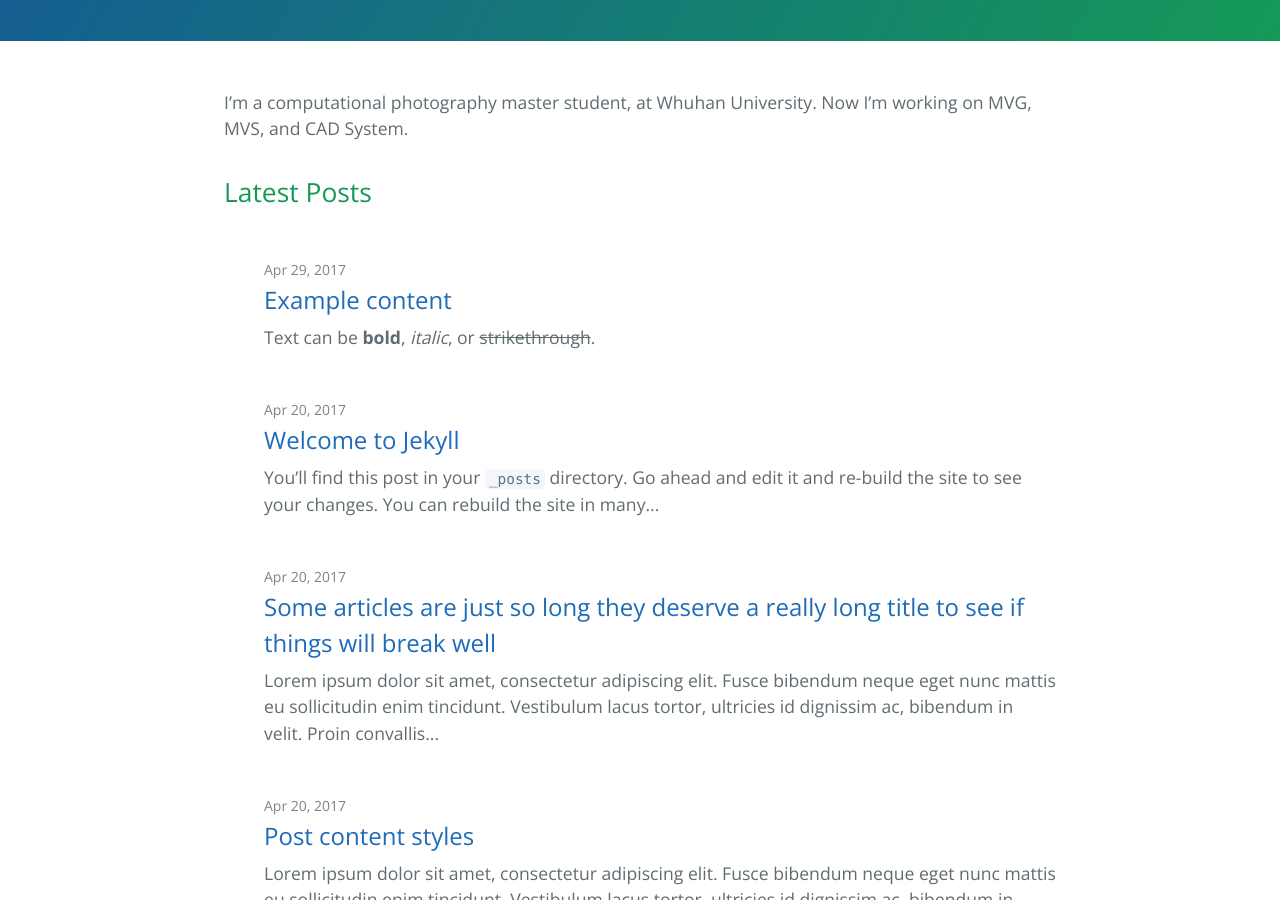
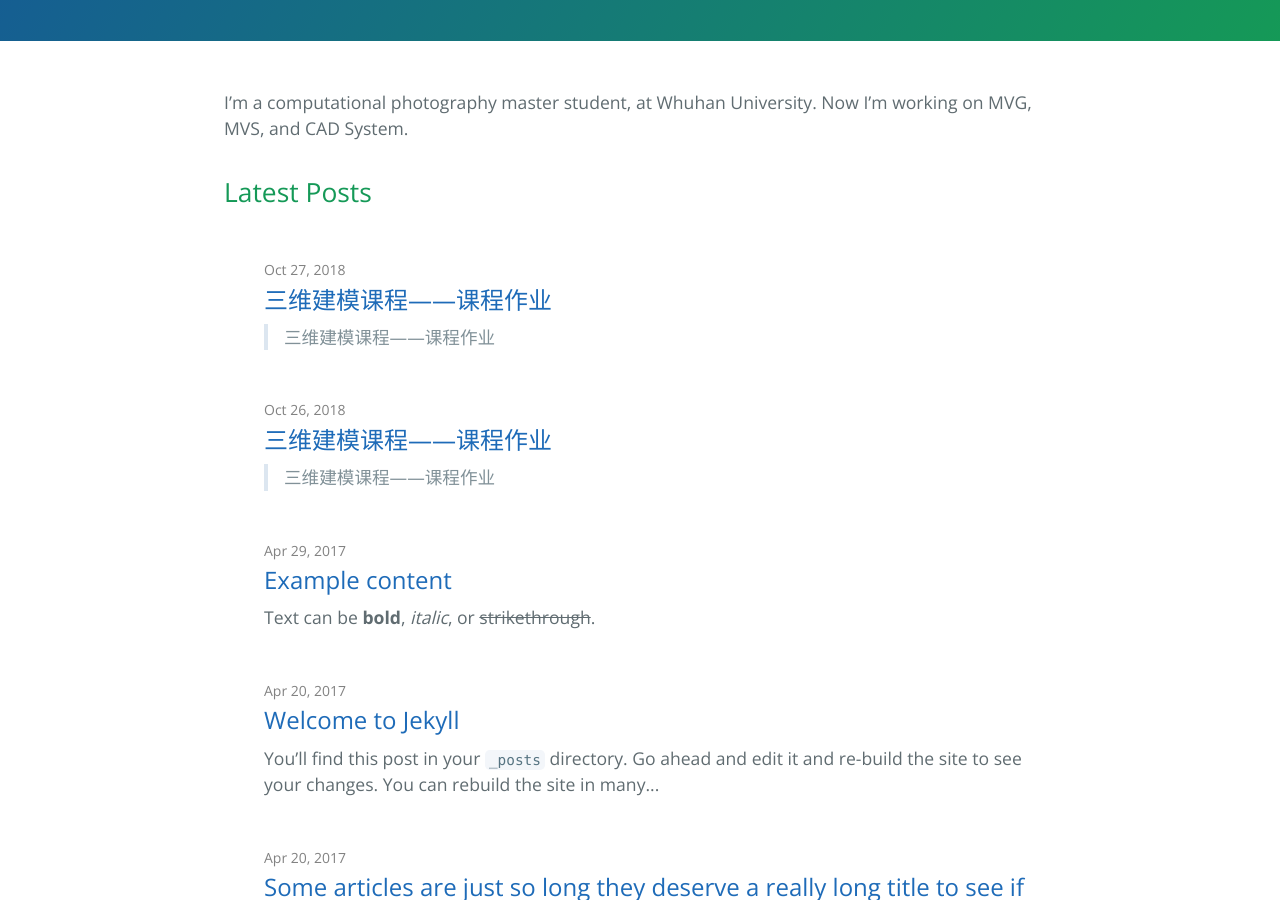
Before and after one commit to FishHe/FishHe.GitHub.IO, a Jekyll site: the page built from index.md, in a window 1280 px wide and 900 px high, scrolled down 332 px. Built offline with Jekyll 4.4.1, drawn with Linux system fonts in a browser that asks for light colours; part of the change alters nothing that is shown.

Commit message:
20181026

```diff
--- a/_posts/ComputationalPhotography/Multi View Depth Estimation.md
+++ b/_posts/2018-10-27-Multi View Depth Estimation.md
@@ -1,3 +1,8 @@
+---
+layout: post
+title: 三维建模课程——课程作业
+---
+
 > 三维建模课程——课程作业
 
 **目录**
--- /dev/null
+++ b/_posts/ComputationalPhotography/2018-10-26-Multi View Depth Estimation.md
@@ -0,0 +1,581 @@
+---
+layout: post
+title: 三维建模课程——课程作业
+---
+
+> 三维建模课程——课程作业
+
+**目录**
+
+<!-- TOC depthFrom:1 depthTo:6 withLinks:1 updateOnSave:1 orderedList:0 -->
+
+- [三维建模课程读书报告<br>基于像素级视点选择的多视深度估计](#三维建模课程读书报告br基于像素级视点选择的多视深度估计)
+	- [多视立体与多视几何](#多视立体与多视几何)
+	- [深度图重建](#深度图重建)
+	- [像素级视点选择与深度估计](#像素级视点选择与深度估计)
+		- [图模型](#图模型)
+		- [变分推断](#变分推断)
+			- [优化](#优化)
+			- [总结](#总结)
+		- [更新策略](#更新策略)
+		- [实验结果](#实验结果)
+	- [读书报告结论](#读书报告结论)
+- [利用 Smart3D 软件进行3D建模](#利用-smart3d-软件进行3d建模)
+	- [测试数据集](#测试数据集)
+	- [处理结果](#处理结果)
+		- [飞行轨迹](#飞行轨迹)
+		- [模型视图](#模型视图)
+			- [模型视图1](#模型视图1)
+			- [模型视图2](#模型视图2)
+- [参考文献](#参考文献)
+
+<!-- /TOC -->
+
+# 三维建模课程读书报告<br>基于像素级视点选择的多视深度估计
+
+这篇读书报告先介绍一些立体视觉系统，从中选出效果最好的开源系统————**COLMAP**，分析其深度估计算法（核心算法）。
+
+
+**概念**
+
+> **多视深度估计（MVDE）**
+利用一族具有重叠度的影像来建立像素的深度信息。许多应用都需要高质量的深度图：**三维密集重建**、**分类与识别**、**基于影像的渲染**。本文介绍MVDE中在视点选择方面的进展。
+
+> **MVS(Multi View Stereo)** 多视立体，主要指从影像恢复立体模型的方法，包括**影像选择**、**深度图重建**、**点云生成**和**格网生成**。
+
+> **MVG(Multi View Geomery)** 多视几何学，主要论述多视影像、像素（二维）、体素（三维）间的**几何关系**。
+
+> **SfM(Structure from Motion)** 从运动到结构，主要指从影像恢复**位姿**的方法。
+
+> **参考影像(Reference Image)** 用来创建深度图的影像，它的视点就是深度图的视点。
+
+> **源影像(Source Image)** 也称次级影像（Secondary Image），一张参考影像至少需要一张匹配的源影像来完成深度估计。
+
+## 多视立体与多视几何
+
+> 多视深度估计只是MVS系统中的一个中间步骤，这里先介绍行业知名的MVS系统。
+
+在MVS系统中，通常先估计所有视点的深度图，然后将深度图融合成点云，一些知名的开源MVS系统如下表：
+
+| Project |  Language | License |
+| ---  | --- | --- |
+[GPUIma + fusibile](https://github.com/kysucix) | C++ CUDA | GNU General Public License - contamination|
+[HPMVS](https://github.com/alexlocher/hpmvs) | C++ | GNU General Public License - contamination|
+|[MICMAC](http://logiciels.ign.fr/?Micmac) | C++ | CeCILL-B |
+[MVE](https://github.com/simonfuhrmann/mve) | C++ | BSD 3-Clause license + parts under the GPL 3 license|
+[OpenMVS](https://github.com/cdcseacave/openMVS/) | C++  (CUDA optional) | AGPL3|
+[PMVS](https://github.com/pmoulon/CMVS-PMVS) | C++ CUDA | GNU General Public License - contamination|
+[SMVS Shading-aware Multi-view Stereo](https://github.com/flanggut/smvs) | C++ | BSD-3-Clause license |
+|[Colmap](https://github.com/colmap/colmap) | C++ | GNU General Public License - contamination|
+
+一些代表性软件：
+
+|项目|版权|点云密度|速度|
+| --------- | -------- | ------------------------------ | ------------------------------ |
+| SURE      | 闭源免费 | &star;&star;                   | &star;&star;&star;&star;       |
+| MicMac    | 开源免费 | &star;&star;&star;&star;&star; | &star;&star;                   |
+| PMVS      | 开源免费 | &star;                         | &star;                         |
+| PhotoScan | 商业收费 | &star;&star;&star;&star;       | &star;&star;&star;&star;       |
+| COLMAP    | 开源免费 | &star;&star;&star;&star;&star; | &star;&star;&star;&star;&star; |
+
+应当特别说明的是：
+
+* **MICMAC**是一套内容丰富的工具集，可操作性强，但建立较好的模型，需要较强的专业知识和一定的软件使用技巧。它的密集匹配过程利用了GPU进行加速，但实测时，加速效果不明显。
+* **PhotoScan**作为商业软件，稳定性强，操作简单，产生的点云丰富，速度快。
+* **PMVS**是极不成熟的开源库，性能优化较差，但从点云密度上讲，不能说PMVS效果差，更可能是参数设置问题。
+
+![](assets/markdown-img-paste-20181016171808123.png)
+
+![](assets/markdown-img-paste-20181016171832788.png)
+
+上面的测试结果引用自文献[1]。**COLMAP**的效果与速度表现都非常优秀，但文献[1]发表时，COLMAP还未问世。在这些MVS系统中，都包括深度图重建这一过程，这是产生密集点云所必须的。在整个密集点云产生流程中，深度图重建算法在系统中的地位至关重，它最困难且最耗时。MVS系统需要为深度图重建提供一些必要的前处理流程，在进行深度重建以前，应有以下数据：
+
+* 去畸变的影像
+* 每张影像的姿态
+* 相机的绝对位置或相对位置
+* 焦距或内参数矩阵
+
+这些数据均可由SfM过程产生，SfM所运用的MVG可参考文献[2]，这里总结了常用的SfM库，（较完整的MVS库也包含了SfM模块）：
+
+| Project |  Language | License |
+| ---  | --- | --- |
+|[Bundler](https://github.com/snavely/bundler_sfm) | C++ | GNU General Public License - contamination|
+|[Colmap](https://github.com/colmap/colmap) | C++ | GNU General Public License - contamination|
+|[MAP-Tk](https://github.com/Kitware/maptk) | C++ | BSD 3-Clause license - Permissive |
+|[MicMac](https://github.com/micmacIGN) | C++ | CeCILL-B |
+|[MVE](https://github.com/simonfuhrmann/mve) | C++ | BSD 3-Clause license + parts under the GPL 3 license|
+|[OpenMVG](https://github.com/openMVG/openMVG) | C++ |  MPL2 - Permissive|
+|[OpenSfM](https://github.com/mapillary/OpenSfM/) |  Python | Simplified BSD license - Permissive|
+|[TheiaSfM](https://github.com/sweeneychris/TheiaSfM) | C++ |   New BSD license - Permissive|
+
+
+## 深度图重建
+
+
+![](assets/markdown-img-paste-20181017111604492.png)
+
+深度图是一种简单的表示3D曲面的方法，它的数据结构是2D影像而不是3D曲面。为了创建一张深度图，需要一张**参考影像**以及至少一张**源影像**，在他们之间形成配对，并通过三角测量来获得像素的深度。当前，有两大类深度图重建的方法：
+
+* **逐像素** 为每一个像素都计算其深度值（文献[5-7][11-13]）。
+* **区域生长** 从一些已知深度的特征点向其领域扩散（文献[4][8-10][15]）。
+
+其中，文献[8]是PMVS的论文，文献[11-13]是SGM的论文。这里简单介绍文献[4]所用的深度图重建流程，包括下面几个步骤：
+
+* **深度图初始化** 计算特征点的深度。
+* **深度传播** 利用法向量信息，将特征点的深度扩散到它的领域。
+* **随机浮动** 深度图随机改变一些值，如果测量误差值减小，新值会被保留。
+* **法线计算** 利用深度图计算法线，法线能将影像块从**参考影像**变换到**源影像**，从而优化**深度传播**。
+* **深度图优化** 利用梯度下降法，搜索每一像素的最优深度。
+* **深度图精化** 利用双边滤波器对深度图进行平滑，设置每个深度值的最低支持数来剔除粗差。
+
+![](assets/markdown-img-paste-20181017114127341.png)
+
+文献[3]所使用的算法是基于块匹配的（块匹配算法参考文献[14]，快匹配的立体视觉算法参考文献[15]），并且适用于GPU。可以看到，**深度传播**与**法线计算**相互依赖，两者在迭代中趋于稳定，优化任一算法，都能改进最终的深度图精度。
+
+要了解更多深度图重建的内容，可参考这篇笔记：
+
+> [Scale Robust Multi View Setero](https://github.com/FishHe/MyNote/blob/master/ComputationalPhotography/MVS/Scale%20Robust%20Multi%20View%20Setero.md)
+
+
+## 像素级视点选择与深度估计
+
+
+传统密集匹配算法，只做**影像级视点选择**，较新的算法，实现了**像素级视点选择**。
+传统算法选择视点时，不需要考虑每个像素的深度，所以**视点选择**这一过程，可以独立于深度估计之前。
+在新算法中，由于**像素级视点选择**需要每个像素的深度，而**考虑每个像素的视点的深度估计**需要视点选择的结果，所以这两个步骤是迭代进行的。
+
+文献[17]与文献[16]的主要深度重建流程基于文献[3]。文献[16]提出了基于MRF的像素级视点选择的方法。文献[17]对文献[16]的模型进行了优化，考虑了多种先验信息，结合了光度一致性与几何一致性。文章使用的图模型，可参考文献[18]。
+
+![](assets/markdown-img-paste-20181016174125167.png)
+
+下面叙述文献[16]提出的，用于像素级视点选择和深度估计的模型。
+
+### 图模型
+
+文章定义了一种便于交错进行“深度计算”与“视点选择”的链式模型。虽然准确的影像范围的估计需要使用MRF，但为了在计算复杂度与效果间求得妥协，文章使用的是给定传播方向上的链式模型。
+
+在下面的论述中，用
+$X^{ref}$
+表示被估计深度的参考影像，用
+$X^{1}$，$X^{2}$，...，$X^{M}$，表示已知位姿的源影像，这些影像的位姿可由前述的SfM系统给出。在参考影像
+$X^{ref}$
+上的每个像素
+$l$
+的深度用
+$\theta_l$
+表示。
+
+由于遮挡、畸变误差、光照不均等因素，从多张源影像上估计的深度是不一致的。因此，对参考影像进行深度估计，必须确定一个鲁棒的源影像子集。用二进制变量
+$Z^{m}_{l}\in\{0,1\},m=1,2,...M$
+表示参考影像
+$X^{ref}$
+上每一个像素
+$l$
+是否将源影像
+$X^{M}$
+纳入用于深度估计的子集。
+
+即是说，对于参考影像上的每个像素点，都保存了一个二进制序列，序列的第
+$M$
+个比特表示源影像
+$X^{M}$
+是否用于该点的深度估计。如某像素有的序列为
+$\{1,1,0,1\}$
+，表示源影像有4个参考影像，且该像素用第1、2、4张参考影像来进行深度估计。
+
+首先定义似然函数。给定参考影像
+$X^{ref}$
+上的一个像素
+$l$
+，称它和它的领域为色块
+$X^{ref}_{l}$
+。
+利用像素
+$l$
+处的正确深度
+$\theta_l$
+，可求得其在源影像上对应的色块（对应点及其领域）
+$X^{m}_{l}$
+。使用NCC(Normalized Cross Correlation，归一化互相关测度)来比较两个色块，并记其值为
+$\rho^{m}_{l}$。
+
+当
+$Z^{m}_{l}=1$
+，参考色块与源色块匹配的色彩连续性较高，观测的可能性更大；当
+$Z^{m}_{l}=0$
+，观测
+$X^{m}_{l}$
+的概率与
+$X^{ref}_{l}$
+无关，且应当是均匀分布。所以，似然函数如下：
+
+$$P(X_{l}^{m}|Z_{l}^{m},\theta_{l},X^{ref}_{l})=
+\begin{cases}
+\frac{1}{NA}e^{-\frac{(1-\rho _{l}^{m})^2}{2\sigma ^ 2}} & \text{ if } Z_{l}^{m}= 1\\
+\frac{1}{N}\mathcal{U} & \text{ if } Z_{l}^{m}= 0
+\end{cases}$$
+
+其中，
+$A=\int^{1}_{-1}exp\{-\frac{(1-\rho)^2}{2\sigma^2}\}d\rho$
+，$N$为常数。为了简化形式，假设能够产生NCC值的色块
+$X_{l}^{m}$
+的个数均等于$N$。
+由于所有色块
+$X^{ref}_{l}$
+都会被计算，下面的叙述中，用
+$P(X_{l}^{m}|Z_{l}^{m},\theta_{l})$
+表示
+$P(X_{l}^{m}|Z_{l}^{m},\theta_{l},X^{ref}_{l})$。
+
+沿着传播方向的平滑通过邻近像素的选择约束实现，相邻像素具有同时选择
+$X^{m}$
+作为可用源影像的倾向，当
+$\gamma$
+越接近1时，这种倾向越明显。因此，转移概率如下：
+
+$$P(Z^{m}_{l}|Z^{m}_{l-1})=
+\left(\begin{matrix}
+\gamma & 1-\gamma \\
+1-\gamma & \gamma \\
+\end{matrix}\right)
+$$
+
+![](assets/markdown-img-paste-20181018101951319.png)
+
+为了满足并行计算的条件，算法在平行传播过程中只执行同一行像素的成对约束。上图左，只展示了每一张源影像的一行选择变量。上图右表明，阈值
+$\tau$
+由
+$\sigma$
+决定，当
+$\rho _{l}^{m}>\tau$
+时，影像$m$被选择的可能性更大，反之亦然。
+
+为每个像素寻找最优的视点集合并求其深度这一问题，等价于求取最大后延概率
+$P(\boldsymbol{Z},\boldsymbol{\theta}|\boldsymbol{X})$。结合上图左，联合概率由下式给出：
+$$
+P(\boldsymbol{Z},\boldsymbol{\theta},\boldsymbol{X})=
+\prod_{m=1}^{M}[P(Z_1^m)\prod_{l=2}^LP(Z_l^m|Z_{l-1}^m)\prod_{l=1}^LP(X_l^m|Z_l^m,\theta_l)]\prod_{l=1}^LP(\theta_l)
+$$
+
+其中
+$L$是参考影像上演着传播方向的像素个数。公式推导时，要注意
+$\boldsymbol{\theta}$
+与
+$\boldsymbol{Z}$
+无关。
+
+> 假设，
+$P(Z^m_l)$
+和
+$P(\theta_l)$
+都是均匀分布（因为在没有观测前，我们不能得到任何参考），如果要计算最大后验概率，还需要
+$P(\boldsymbol{X})$，这是难于计算的。因为要对
+$\boldsymbol{Z}$
+与
+$\boldsymbol{\theta}$
+积分，过于复杂。
+
+> 为了避免计算
+$P(\boldsymbol{X})$
+，文章使用变分推断（变分贝叶斯期望最大算法）来估计
+$P(\boldsymbol{Z},\boldsymbol{\theta}|\boldsymbol{X})$
+。
+
+上面两段引用，是文献中给出的不使用MAP方法的理由。
+但是我们知道，使用MAP方法，并不需要计算其值，也不需要计算它的证据项
+$P(\boldsymbol{X})$
+。我们只用找到它的极值位置，并给出此时的参数值，证据项是一个常数，不会影响后验概率的极值位置，不需要计算。
+
+我不明白作者的具体用意，为什么不使用MAP推断？欢迎讨论：
+
+> [Why not MAP in MVDE](https://github.com/FishHe/MyNote/issues/1)
+
+文章交替使用“固定深度时的像素级视点选择”和“固定视点时的深度更新”，来确保
+$\boldsymbol{Z}$
+与
+$\boldsymbol{\theta}$
+的独立性。
+
+### 变分推断
+
+文章[16]使用的变分推断是[19]的变种，关于变分贝叶斯推断的详细资料，可参考文献[20-22]。
+
+变分推断考虑一个受限的分布族
+$q(\boldsymbol{Z},\boldsymbol{\theta})$
+，从中寻找一个近似的后验分布
+$P(\boldsymbol{Z},\boldsymbol{\theta}|\boldsymbol{X})$
+，使得两分布间的KL散度有最小值。
+
+真正的后验分布建立在未观测的变量
+$\boldsymbol{Z}=\{\boldsymbol{Z}^m|m=1,...,M\}$
+与
+$\boldsymbol{\theta}$
+上，
+其中
+$\boldsymbol{Z}^m=\{Z^m_1,Z^m_2,...,Z^m_L\}$
+是图中沿着传播方向的一条链。
+
+下面给
+$q(\boldsymbol{Z},\boldsymbol{\theta})$
+添加约束，使它能被参数化为一系列分布：
+$$
+q(\boldsymbol{Z},\boldsymbol{\theta})=\prod_{m=1}^{M}q_m(\boldsymbol{Z}^m)
+\prod_{l=1}^Lq_l(\theta_l)
+$$
+
+为了便于处理，把定义
+$q_l(\theta_l)$
+为克罗内克函数：
+$$
+q_l(\theta_l)=
+\delta(\theta_l=\theta_l^*)=
+\begin{cases}
+1 && \text{ if } \theta_l=\theta_l^* \\
+0 && \text{ otherwise }  \\
+\end{cases}
+$$
+
+其中
+$\theta_l^*$
+是要被估计的参数。
+
+一旦分布
+$q_l(\theta_l)$
+被确定，
+$\theta_l$
+会被设置为
+$\theta_l^*$
+，使近似的后验分布
+$q(\boldsymbol{Z},\boldsymbol{\theta})$
+有最大值，所以
+$\theta_l^*$
+是最终的深度。总之，深度
+$\boldsymbol{\theta}$
+作为参数（而不是变量）被所有马尔可夫链共享，这将PatchMatch的采样方案无缝融合到图模型推断中。
+
+变分法从族
+$q(\boldsymbol{Z},\boldsymbol{\theta})$
+中找出一个最接近后验概率
+$q(\boldsymbol{Z},\boldsymbol{\theta}|\boldsymbol{X})$
+的分布：
+$$
+q^{opt}(\boldsymbol{Z},\boldsymbol{\theta})=\prod_{m=1}^{M}q_m^{opt}(\boldsymbol{Z}^m)
+\prod_{l=1}^Lq_l^{opt}(\theta_l)
+$$
+
+使
+$q(\boldsymbol{Z},\boldsymbol{\theta})$
+与
+$P(\boldsymbol{Z},\boldsymbol{\theta}|\boldsymbol{X})$
+之间的KL散度有最小值，且满足
+$q_m(Z^m),m=1,...,M$
+的归一化条件：
+$$
+\begin{matrix}
+\underset{q(\boldsymbol{Z},\boldsymbol{\theta})}{\text{minimize}} & KL(q(\boldsymbol{Z},\boldsymbol{\theta}),P(\boldsymbol{Z},\boldsymbol{\theta}|\boldsymbol{X})) \\
+\text{subject to} & \sum_{\boldsymbol{Z}^m}q_m(Z^m)=1,m=1,...,M
+\end{matrix}
+$$
+
+要在上述条件下最优化，文献[23]中的一种标准做法是对
+$q_m(\boldsymbol{Z}^m)$
+取对数：
+$$
+log(q_m(\boldsymbol{Z}^m))=
+\mathbb{E}_{\backslash{m}}[log(P((\boldsymbol{X},\boldsymbol{\theta},(\boldsymbol{Z}))]+\text{const}
+$$
+，其中
+$\mathbb{E}_{\backslash{m}}$
+是对所有不在
+$q_m(\boldsymbol{Z}^m)$
+中的变元求期望。
+
+于是最优化
+$q_m(\boldsymbol{Z}^m)$
+可写作：
+$$
+q_m^{opt}(\boldsymbol{Z}^m)
+\propto
+\Psi(\boldsymbol{Z}^m)\prod_{l=1}^{L} P(X_l^m|Z_l^m,\theta_l=\theta_l^*)
+\\
+\text{where } \Psi(\boldsymbol{Z}^m)=P(Z_l^m)\prod_{l=2}^{l=L}P(Z_l^m|Z_{l-1}^m)
+$$
+
+该公式的右部是（由前述转移概率所确定的）隐式马尔可夫链的联合概率，隐变量
+$q_m(\boldsymbol{Z}^m)$
+的概率可由向前-向后算法确定，参考文献[23]。这是GEM算法中的E步骤。
+
+下面求取最优深度：
+$$
+\theta_l^{opt}=\underset{\theta_l^*}{\text{argmax}}\sum_{m=1}^Mq(Z_l^m=1)lnP(X_l^m|Z_l^m=1,\theta_l=\theta_l^*)
+$$
+
+整理公式可得：
+$$
+\theta_l^{opt}=\underset{\theta_l^*}{\text{argmin}}\sum_{m=1}^Mq(Z_l^m=1)(1-\rho_l^m)^2
+$$
+
+求解最优深度相当于GEM算法中的M步骤。
+
+#### 优化
+
+然而，当源影像过多时（上百张），上述公式难于计算。如果上述公式中的
+$q(Z_l^m=1)$
+项非常小，不必计算所有源影像
+$m$
+的
+$\rho_l^m$
+。改用基于蒙特卡洛的近似公式：
+$$
+\theta_l^{opt}=\underset{\theta_l^*}{\text{argmin}}\sum_{m=1}^MP(m)(1-\rho_l^m)^2
+\\
+\text{where } P(m)=\frac{q(Z_l^m=1)}{\sum_{m=1}^Mq(Z_l^m=1)}
+$$
+
+从分布
+$P(m)$
+中抽样获得子集
+$S$
+，上述公式可化简为：
+$$
+\theta_l^{opt}=\underset{\theta_l^*}{\text{argmin}}\frac{1}{S}\sum_{m\in S}(1-\rho_l^m)^2
+$$
+
+#### 总结
+最优深度
+$\theta_l^*$
+与视点选择概率
+$P(Z_l^m)$
+的计算彼此依赖，需交替计算两者，迭代求解。
+
+### 更新策略
+
+计算近似分布的常用方法是坐标下降优化方法。也就是，当其它分布尚未确定时优化一个分布。在特定阶段，选择哪一个分布进行优化是任意的（或由应用本身决定），但每一次优化都降低了代价函数。
+
+关于隐式马尔可夫链推断的细节，可参考文献[23]。为了简化表达，下面的叙述中忽略了影像序号
+$m$。使用向前向后算法来推断隐变量
+$Z_l$。
+
+$$
+q(Z_l)=\frac{1}{A}\alpha(Z_l)\beta(Z_l)
+$$
+
+其中，
+$A$
+是归一化参数，
+$\alpha(Z_l)$
+和
+$\beta(Z_l)$
+是向前向后信息：
+
+$$
+\alpha(Z_l)=p(X_l|Z_l,\theta_l)\sum_{Z_{l-1}}\alpha(Z_{l-1})P(Z_l|Z_{l-1})
+\\
+\beta(Z_l)=\sum_{Z_{l+1}}P(X_{l+1}|Z_{l+1},\theta_{l+1})P(Z_{l+1}|Z_l)
+$$
+
+两个向前向后信息交替计算，如下图：
+
+![](assets/markdown-img-paste-20181022193305191.png)
+
+### 实验结果
+
+
+下图展示的是：参考影像--文献[16]重建的深度图--文献[24]重建的深度图。可以看到，基于像素级视点选择的深度估计，容易得到更连续、更准确的深度图。
+
+![](assets/markdown-img-paste-20181022194243292.png)
+
+下面是VisualSFM、MVE、COLMAP和Pix4D的重建效果，参考文献[25]。
+
+![](assets/markdown-img-paste-20181023111422669.png)
+
+![](assets/markdown-img-paste-20181023111505709.png)
+
+![](assets/markdown-img-paste-20181023111550486.png)
+
+![](assets/markdown-img-paste-20181023111620391.png)
+
+## 读书报告结论
+
+* 基于像素级视点选择的多视深度估计算法，鲁棒性强，精度高。
+* 在不考虑Mesh生成算法下，COLMAP是当前流行的开源系统中，GPU加速效果最好，精度最高的MVS系统。
+* MVE提供的FSSR网格重建算法优于COLMAP使用的PoissonRecon。
+
+# 利用 Smart3D 软件进行3D建模
+
+分别使用“仅下视影像”和“下视影像+倾斜影像”两组数据，利用Smart3D软件进行三维模型重建。
+
+## 测试数据集
+
+**下视影像**
+
+![](assets/markdown-img-paste-2018102312063074.png)
+
+**倾斜影像-45°横向**
+
+![](assets/markdown-img-paste-20181023120703762.png)
+
+**倾斜影像-45°纵向**
+
+![](assets/markdown-img-paste-20181023120740365.png)
+
+## 处理结果
+
+### 飞行轨迹
+
+![](assets/markdown-img-paste-20181024112606280.png)
+
+该模型的原始影像拍摄过程中，无人机飞行轨迹是传统的航飞轨迹，这种规则的轨迹便于构建地图（便于产生正射影像），但不适合用于三维建模。一些用于三维建模的无人机路径规划算法已经提出，可参考文献[26-27]。
+
+下图是文献[27]的路径规划方案：
+
+![](assets/markdown-img-paste-20181024112658697.png)
+
+### 模型视图
+
+下面两个视图，第一幅影像是“仅使用下视影像”构建的模型截图，第二幅影像是“使用下视影像+倾斜影像”构建的模型截图。
+
+使用倾斜影像，能得到更高的侧面精度。
+
+#### 模型视图1
+
+
+![](assets/markdown-img-paste-2018102411145660.png)
+
+![](assets/markdown-img-paste-20181024111437386.png)
+
+#### 模型视图2
+
+![](assets/markdown-img-paste-20181024111511204.png)
+
+![](assets/markdown-img-paste-20181024111518723.png)
+
+# 参考文献
+
+> [1] 《State of the Art in High Density Image Matching》
+> <br>[2] 《Multi View Geomery in Computer Vison》 **MVG推荐教程**
+> <br>[3] 《Multi-View Stereo: A Tutorial》 **MVS推荐教程**
+> <br>[4] 《Scale Robust Multi View Stereo》
+> <br>[5] 《Using Multiple Hypotheses to Improve Depth-Maps for Multi-View Stereo》
+> <br>[6] 《Real-time Plane-sweeping Stereo with Multiple Sweeping Directions》
+> <br>[7] 《Multi-View Stereo: Redundancy Benefits for 3D Reconstruction》
+> <br>[8] 《Accurate, Dense, and Robust Multi-View Stereopsis》
+> <br>[9] 《Progressive Prioritized Multi-view Stereo》
+> <br>[10] 《Multi-View Stereo for Community Photo Collections》
+> <br>[11] 《Accurate and Efficient Stereo Processing by Semi-Global Matching and Mutual Information》
+> <br>[12] 《Stereo Vision in Structured Environments by Consistent Semi-Global Matching》
+> <br>[13] 《Stereo Processing by Semiglobal Matching and Mutual Information》
+> <br>[14] 《PatchMatch: A Randomized Correspondence Algorithm for Structural Image Editing》
+> <br>[15] 《PatchMatch Stereo - Stereo Matching with Slanted Support Windows》
+> <br>[16] 《PatchMatch Based Joint View Selection and Depthmap Estimation》
+> <br>[17] 《Pixelwise View Selection for Unstructured Multi-View Stereo》**COLMAP算法论文**
+> <br>[18] 《Markov Random Field Modeling in Image Analysis》
+> <br>[19] 《A View of The EM Algorithm That Justifies Incremental, Sparse, and Other Variants》
+> <br>[20] 《Variational Inference: Areview for Statistcians》
+> <br>[21] 《A Tutorial on Variational Bayesian Inference》
+> <br>[22] 《Operator Variational Inference》
+> <br>[23] 《Pattern Recognition and Machine Learning》
+> <br>[24] 《Multi-View Stereo for Community Photo Collections》 **MVE算法论文**
+> <br>[25] 《Supplementary Material: Aerial Path Planning for Urban Scene Reconstruction: A Continuous Optimization Method and Benchmark》 **MVE无人机路径规划的附属资料**
+> <br>[26] 《Submodular Trajectory Optimization for Aerial 3D Scanning》
+> <br>[27] 《Aerial Path Planning for Urban Scene Reconstruction: A Continuous Optimization Method and Benchmark》
```
